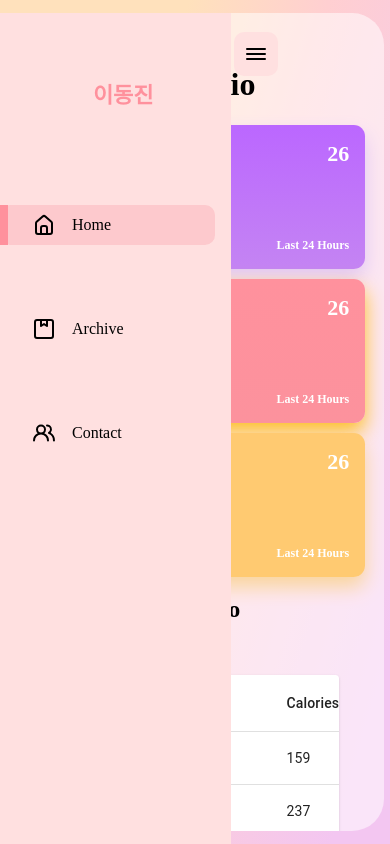
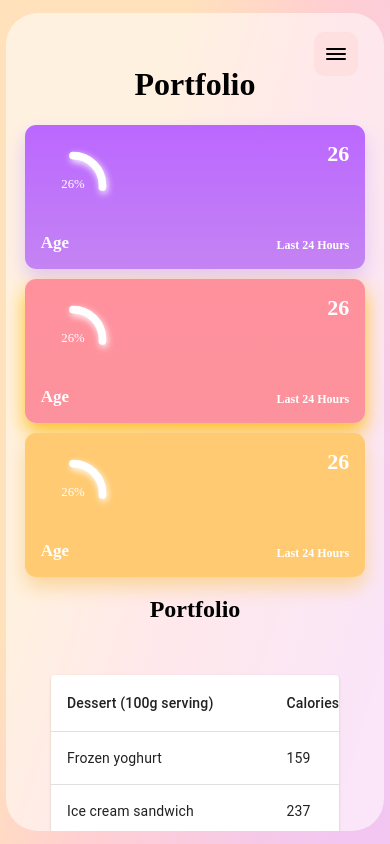
Before and after one commit to thefigtree/dashboard_24_04_11, a React (Create React App) app: page / in a window 390 px wide. Built offline with nearby package versions, Linux system fonts and the light colour scheme.

Commit message:
Sidebar Issue

```diff
--- a/src/components/Sidebar/Sidebar.css
+++ b/src/components/Sidebar/Sidebar.css
@@ -72,6 +72,7 @@
     width: 55%;
     padding-right: 1rem;
     height: 100%;
+    display: none;
   }
 
   .menuItem > span {
@@ -95,5 +96,6 @@
     background-color: #ffe0e0;
     padding: 10px;
     border-radius: 10px;
+    right: 2rem;
   }
 }
--- a/src/components/Sidebar/Sidebar.jsx
+++ b/src/components/Sidebar/Sidebar.jsx
@@ -10,10 +10,11 @@ const Sidebar = () => {
 
   const sidebarVariants = {
     true: {
-      left: "0",
+      left: "-60%",
     },
     false: {
-      left: "-60%",
+      display: "block",
+      left: "0",
     },
   };
 
@@ -21,13 +22,14 @@ const Sidebar = () => {
     <>
       <div
         className="bars"
-        style={expanded ? { left: "60%" } : { left: "5%" }}
+        // style={expanded ? { left: "60%" } : { left: "5%" }}
         onClick={() => setExpanded(!expanded)}
       >
         <UilBars></UilBars>
       </div>
       <motion.div
         className="Sidebar"
+        // style={expanded ? { left: "60%" } : { left: "5%" }}
         variants={sidebarVariants}
         animate={window.innerWidth <= 768 ? `${expanded}` : ""}
       >
```
